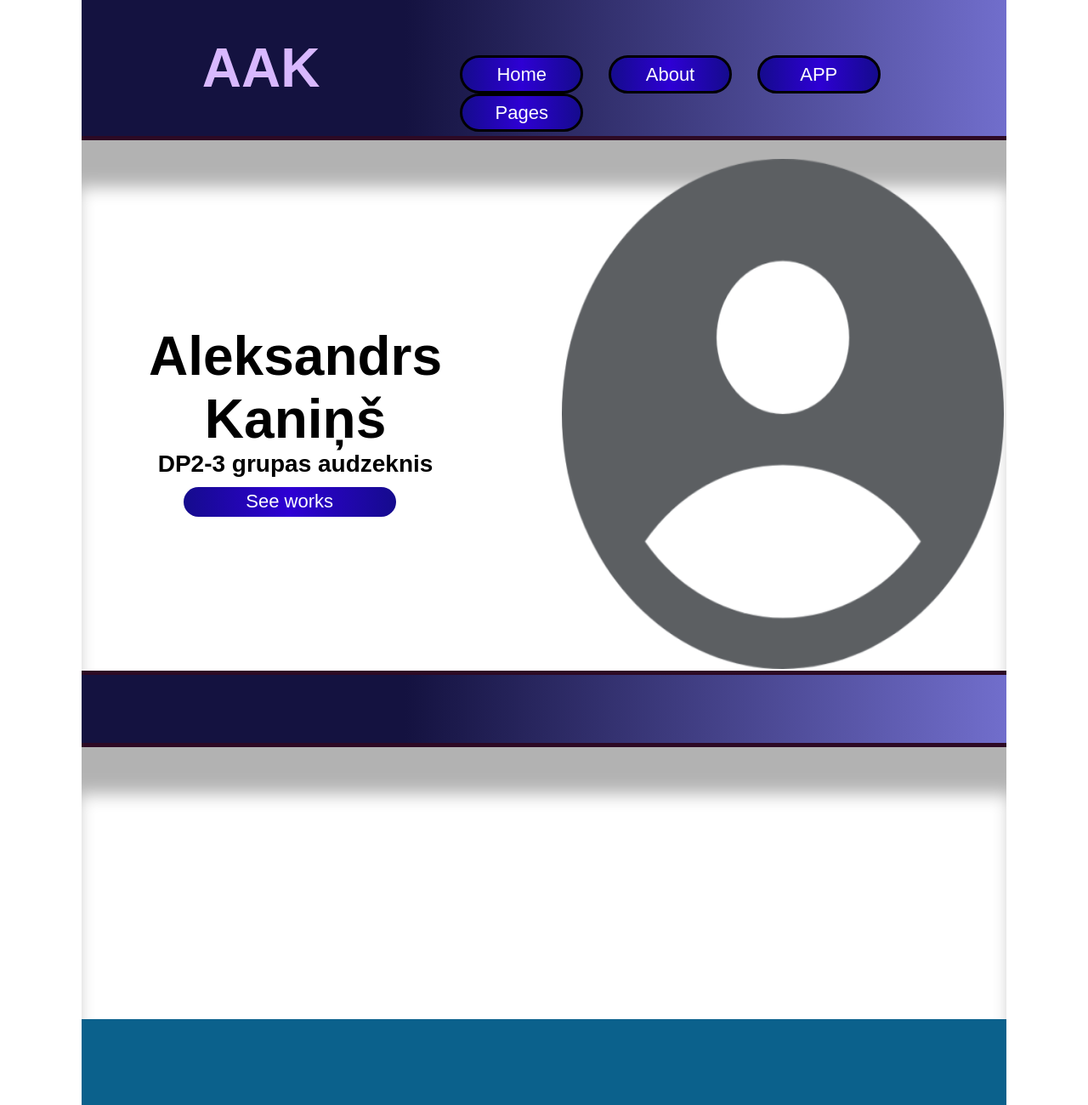
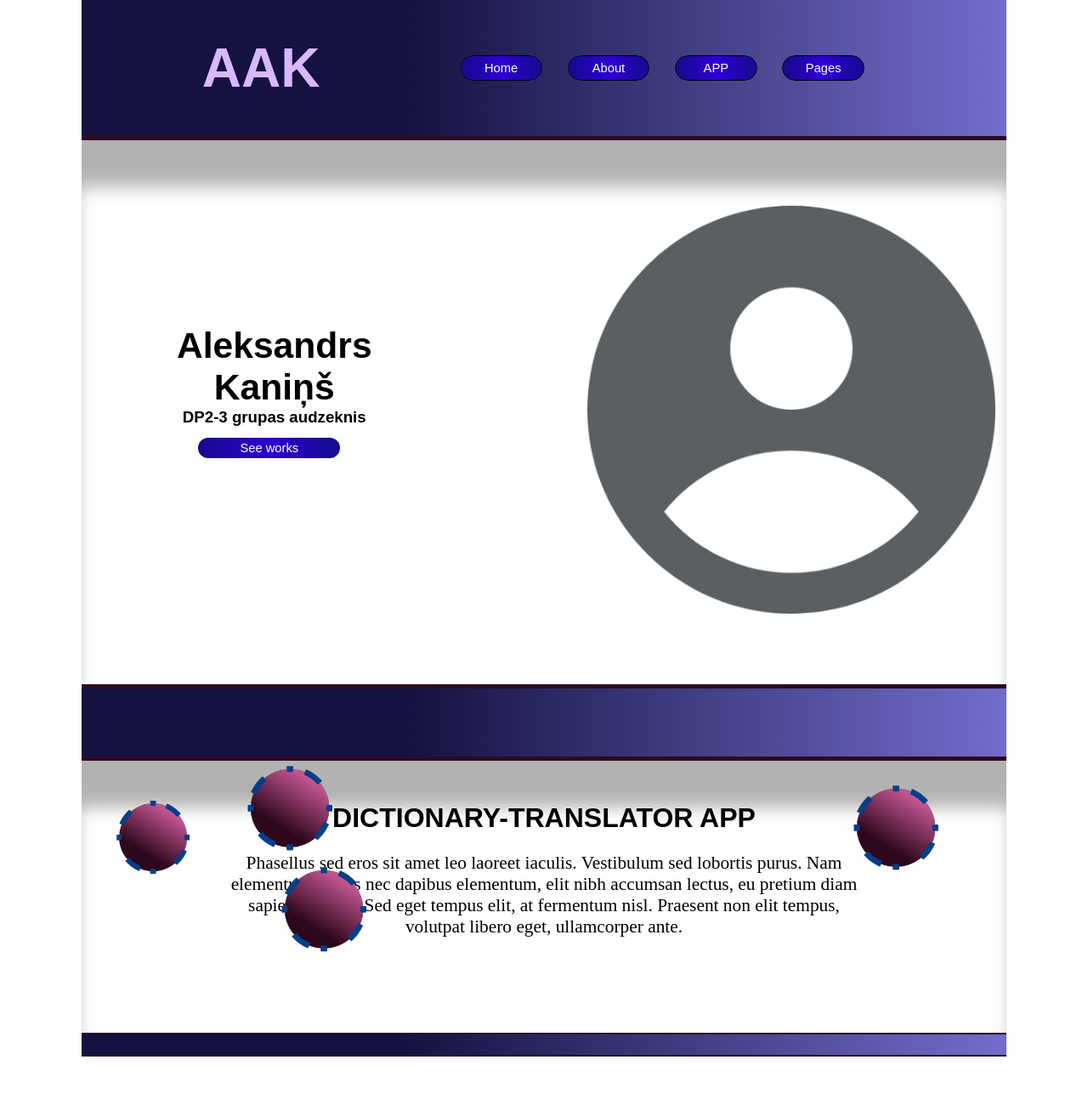
Before and after one commit to 23DP3AKani/timekla-vietna-projekts, a plain HTML site: page nosleguma_darbs/index.html in a window 1280 px wide. Shown: the top 1300 px of the page at 85% size. Drawn offline with Linux system fonts and the light colour scheme.

```diff
--- a/nosleguma_darbs/index.html
+++ b/nosleguma_darbs/index.html
@@ -28,12 +28,22 @@
                     <h2 id="dp-grupa">DP2-3 grupas audzeknis</h2>
                     <button id="info-button">See works</button>
                 </div>
-                <img id="icon" src="/style/images/icon.png" alt="icon" width="500" height="600">
+                <img id="icon" src="style/images/icon.png" alt="icon">
             </div>
             <!-- DIVIDER -->
             <div class="divider-section"></div>
             <div class="main-section">
-
+                <h1 id="main-header">DICTIONARY-TRANSLATOR APP</h1>
+                <p id="main-paragraph">
+                    Phasellus sed eros sit amet leo laoreet iaculis. Vestibulum
+                    sed lobortis purus. Nam elementum, purus nec dapibus elementum, elit nibh accumsan lectus,
+                    eu pretium diam sapien id lacus. Sed eget tempus elit, at fermentum nisl.
+                    Praesent non elit tempus, volutpat libero eget, ullamcorper ante.
+                </p>
+                <img class="circles" id="circle1" src="style/images/circle.png" alt="circle1">
+                <img class="circles" id="circle2" src="style/images/circle.png" alt="circle2">
+                <img class="circles" id="circle3" src="style/images/circle.png" alt="circle3">
+                <img class="circles" id="circle4" src="style/images/circle.png" alt="circle4">
             </div>
             <!-- DIVIDER -->
             <div class="divider-section2"></div>
--- a/nosleguma_darbs/style/css/style.css
+++ b/nosleguma_darbs/style/css/style.css
@@ -22,7 +22,7 @@
     background: #FFFFFF;
     display: flex;
     box-shadow: inset 0px 60px 20px -5px rgba(0, 0, 0, 0.3);
-    height: 78vh;
+    height: 80vh;
 }
 
 .info-section {
@@ -31,32 +31,64 @@
 }
 
 #name-surname {
-    font-size: 64px;
+    font-size: 3.33vw;
     width: 100%;
 }
 
 #dp-grupa {
-    font-size: 28px;
+    font-size: 1.46vw;
     width: 100%;
 }
+
 
 #info-button {
     background-image: linear-gradient(to right, #150B8D, #2E00D4, #150B8D);
     color: #FFFFFF;
     border: none;
-    border-radius: 30px;
+    border-radius: 1.56vw;
     cursor: pointer;
-    font-size: 22px;
-    width: 250px;
-    height: 35px;
+    font-size: 1.15vw;
+    width: 13.02vw;
+    height: 1.82vw;
     text-align: center;
-    margin-top: 3%;
+    margin-top: 1vw;
 }
 
+
 #icon {
-    width: 65vh;
-    margin-left: 7%;
-    margin-top: 2%;
+    width: auto;
+    height: 60vh;
+    margin: 6vw 1vw 5vw 12vw;
+}
+
+
+.circles {
+    position: relative;
+}
+
+#circle1 {
+    width: 13vw;
+    top: -16.4vw;
+    left: -7.8vw;
+}
+
+#circle2 {
+    width: 15vw;
+    top: -18.2vw;
+    left: -13vw;
+}
+
+#circle3 {
+    width: 15vw;
+    top: -8.9vw;
+    left: -28.6vw;
+    filter: blur(4);
+}
+
+#circle4 {
+    width: 15vw;
+    top: -16.4vw;
+    left: 5.2vw;
 }
 
 .divider-section {
@@ -67,22 +99,50 @@
     height: 10vh;
 }
 
+.divider-section2 {
+    background-image: linear-gradient(to left, #716ECC, #141240 65%);
+    display: flex;
+    border-top: 2px solid #2d0924;
+    border-bottom: 2px solid #2d0924;
+    height: 3vh;
+}
+
 .main-section {
     background: #FFFFFF;
-    display: flex;
     box-shadow: inset 0px 60px 20px -5px rgba(0, 0, 0, 0.3);
+    text-align: center;
     height: 40vh;
 }
 
-.guide-section {
-    background: #051434;
-    display: flex;
-    height: 46vh;
+#main-header {
+    padding: 4.5%;
+    padding-bottom: 2%;
+}
+
+#main-paragraph {
+    font-family: 'Kanit';
+    font-size: 1.67vw;
+    margin: 0 auto;
+    width: 60vw;
+}
+
+.screenshots-section {
+    background: #FFFFFF;
+    text-align: center;
+    height: 32vh;
 }
 
 .download-section {
-    background: #0b618c;
-    display: flex;
+    background: #FFFFFF;
+    box-shadow: inset 0px 60px 20px -5px rgba(0, 0, 0, 0.3);
+    text-align: center;
+    height: 20vh;
+}
+
+.guide-section {
+    background: #FFFFFF;
+    box-shadow: inset 0px 60px 20px -5px rgba(0, 0, 0, 0.3);
+    text-align: center;
     height: 46vh;
 }
 
@@ -96,12 +156,12 @@
 .nav-button {
     background-image: linear-gradient(to right, #150B8D, #2E00D4, #150B8D);
     color: #FFFFFF;
-    border: 3px solid black;
-    border-radius: 30px;
+    border: 0.156vw solid black;
+    border-radius: 1.56vw;
     cursor: pointer;
-    font-size: 22px;
-    width: 145px;
-    height: 45px;
+    font-size: 1.15vw;
+    width: 7.55vw;
+    height: 2.34vw;
     text-align: center;
 }
 
```
Also changed, not shown: nosleguma_darbs/style/images/circle.png (added).
